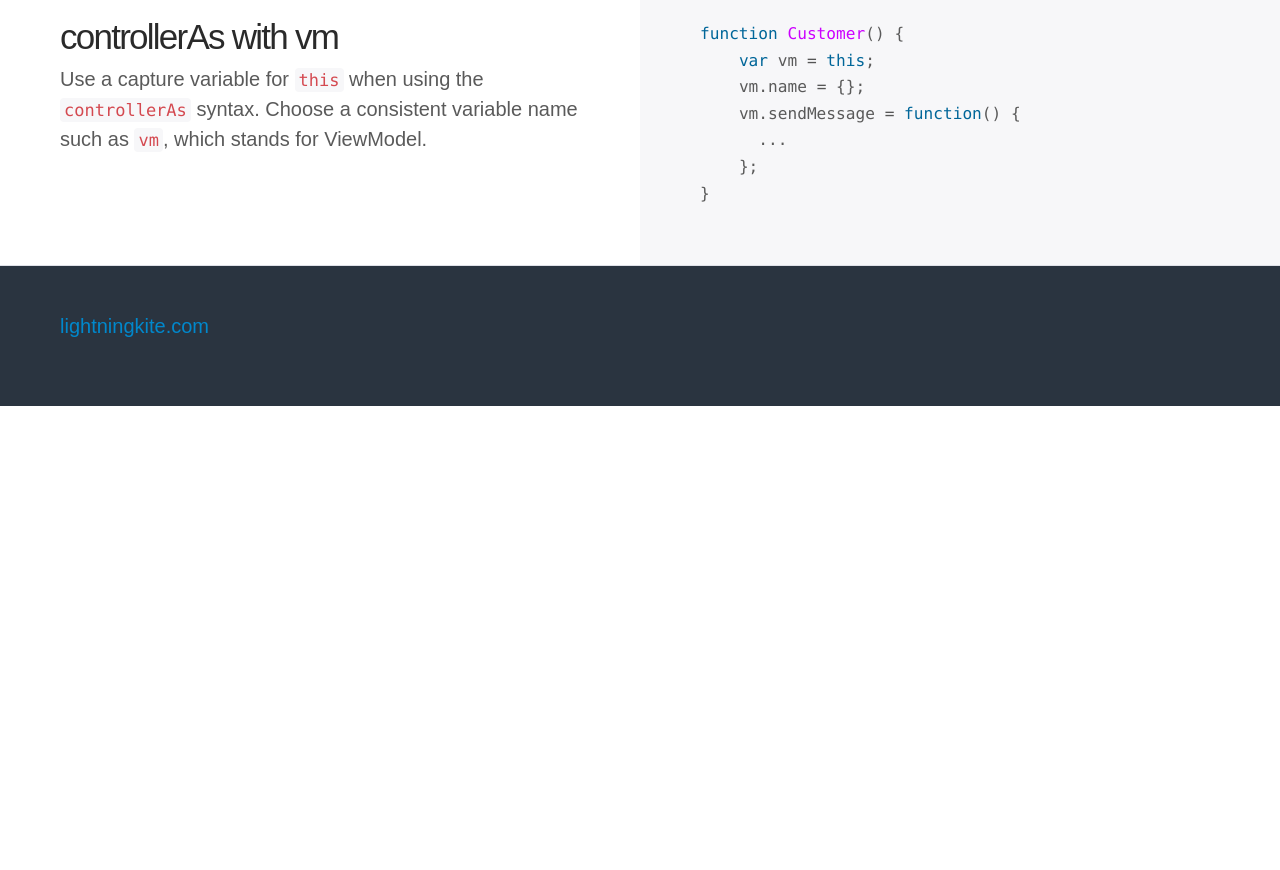
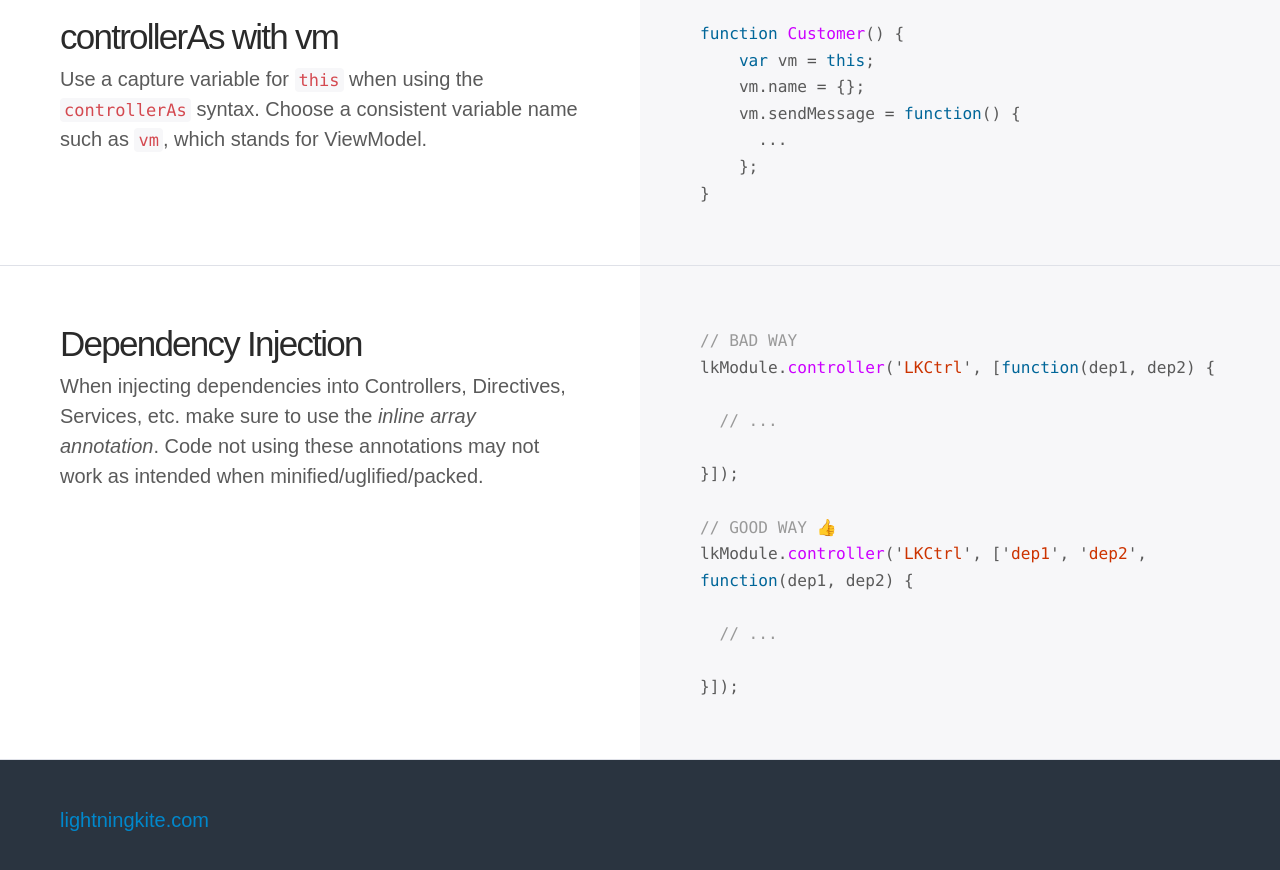
Before and after one commit to lightningkite/styles, a Jekyll site: the page built from angular/index.html, in a window 1280 px wide and 900 px high, scrolled down 2630 px. Shown: the top 870 px of the window. Built offline with Jekyll 4.4.1, drawn with Linux system fonts in a browser that asks for light colours; Markdown is read by kramdown in place of the engine named in the settings; before the commit the page ends 3036 px from its top, so only the background shows below that.

Commit message:
Add section in angular re: dependency injection annotations

```diff
--- /dev/null
+++ b/_includes/angular/dependency-injection-annotations.js
@@ -0,0 +1,13 @@
+// BAD WAY
+lkModule.controller('LKCtrl', [function(dep1, dep2) {
+
+  // ...
+
+}]);
+
+// GOOD WAY 👍
+lkModule.controller('LKCtrl', ['dep1', 'dep2', function(dep1, dep2) {
+
+  // ...
+
+}]);
--- a/angular/index.html
+++ b/angular/index.html
@@ -83,4 +83,13 @@ layout: default
             {% highlight js %}{% include angular/controller-vm.js %}{% endhighlight %}
         </div>
     </div>
+    <div class="section" id="angular-controller-with-vm">
+        <div class="col">
+            <h3>Dependency Injection</h3>
+            <p>When injecting dependencies into Controllers, Directives, Services, etc. make sure to use the <em>inline array annotation</em>.  Code not using these annotations may not work as intended when minified/uglified/packed.</p>
+        </div>
+        <div class="col">
+            {% highlight js %}{% include angular/dependency-injection-annotations.js %}{% endhighlight %}
+        </div>
+    </div>
 </div>
```
